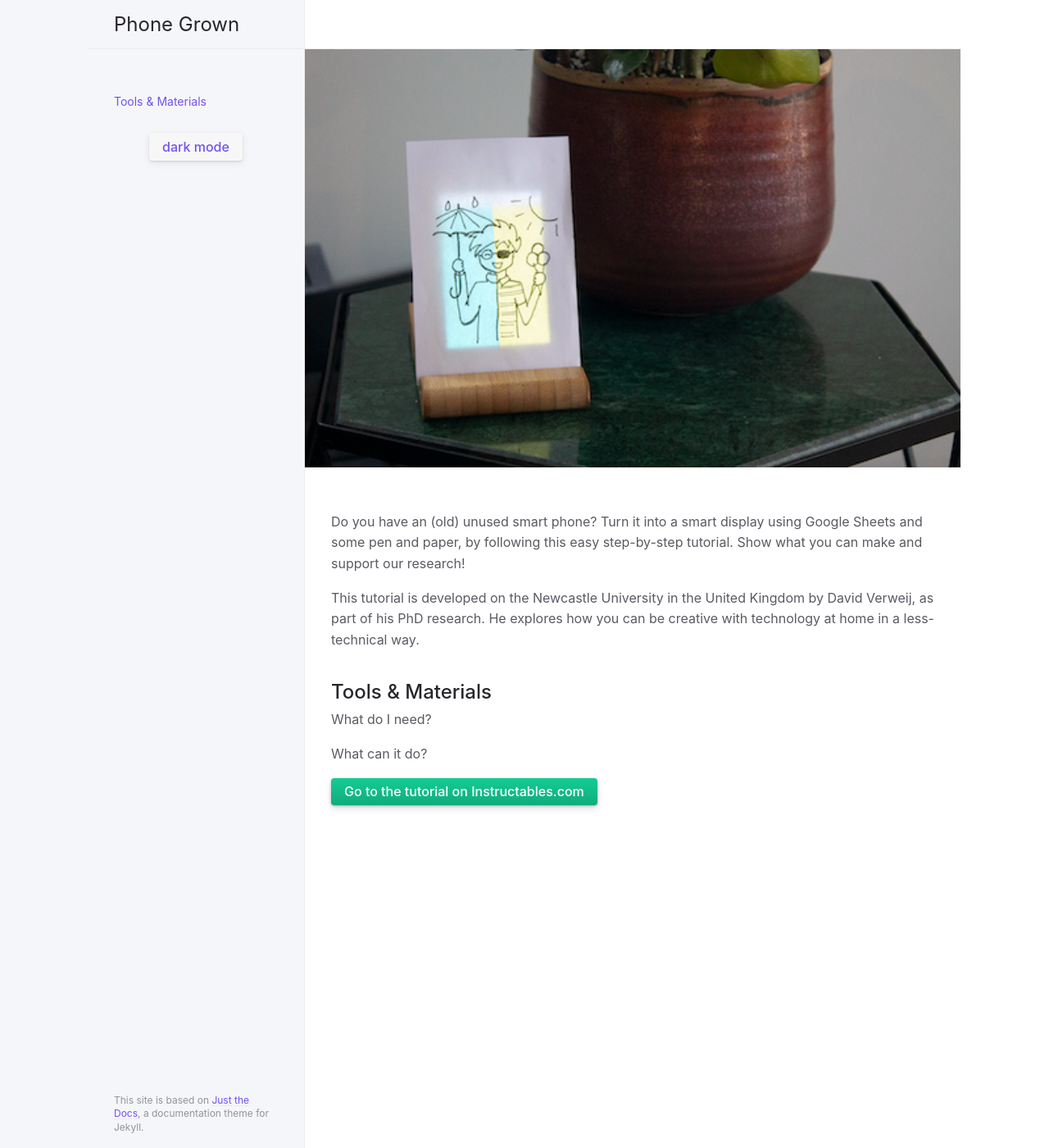
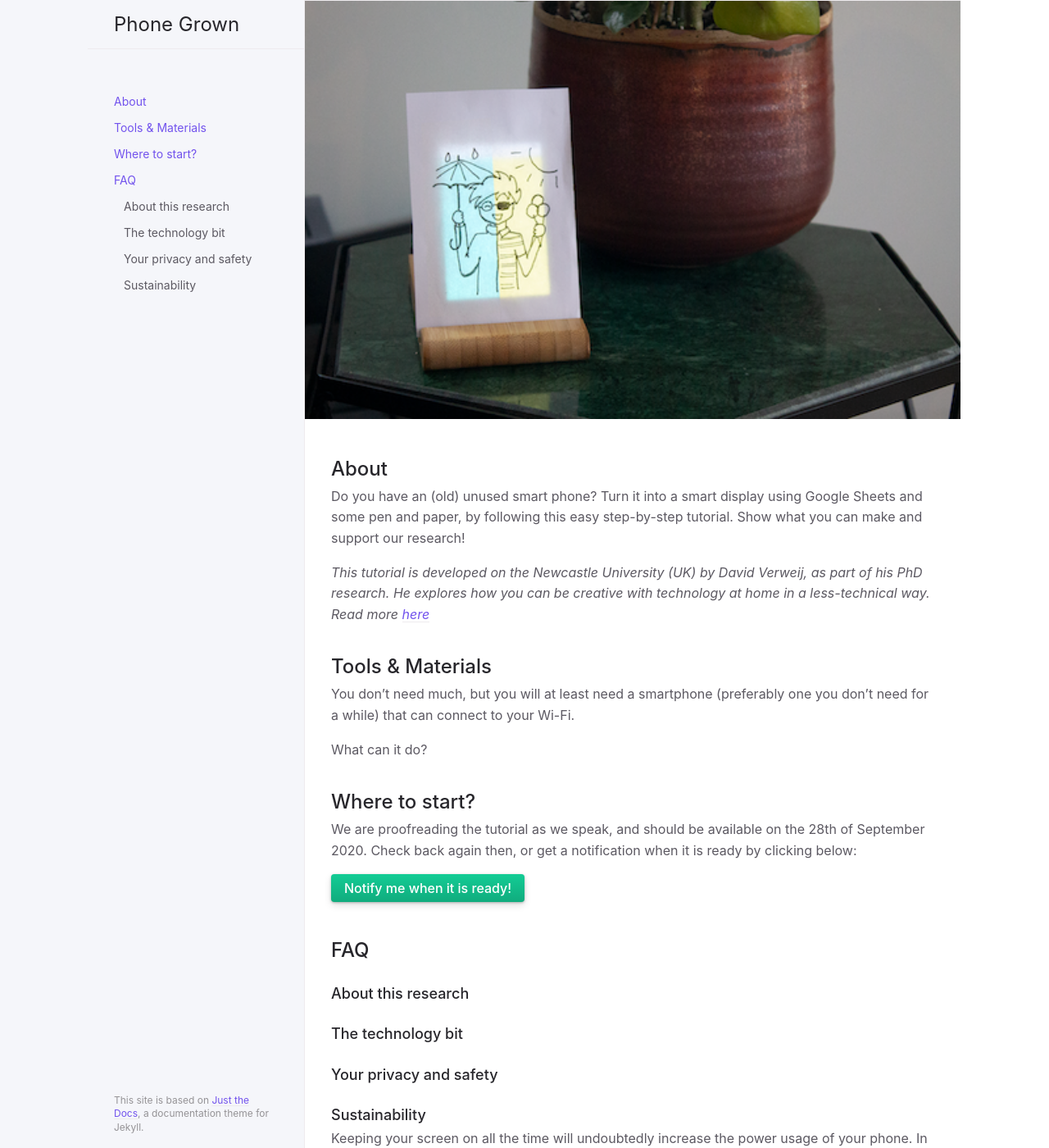
Before and after one commit to davidverweij/phone-grown, a Jekyll site: the page built from index.md, in a window 1280 px wide and 1400 px high. Shown: the whole window at 82% size. Built offline with Jekyll 4.4.1, drawn with Linux system fonts in a browser that asks for light colours; some of the changed text lies outside the part shown.

Commit message:
fixed header and nav, offset scroll

```diff
--- a/_config.yml
+++ b/_config.yml
@@ -9,4 +9,7 @@ url: "" # the base hostname & protocol for your site, e.g. http://example.com
 
 search_enabled: false
 color_scheme: light
+
+footer_content: "A project by <a href='https://openlab.ncl.ac.uk/' target='_blank'>Open Lab</a>, Newcastle University"
 back_to_top: true
+back_to_top_text: "Back to top"
--- a/_includes/nav.html
+++ b/_includes/nav.html
@@ -7,22 +7,3 @@
   h_max=3
   h_min=2
 %}
-
-<br/>
-<div style='text-align:center'>
-  <button class="btn js-toggle-dark-mode">dark mode</button>
-</div>
-
-<script>
-const toggleDarkMode = document.querySelector('.js-toggle-dark-mode');
-
-jtd.addEvent(toggleDarkMode, 'click', function(){
-  if (jtd.getTheme() === 'dark') {
-    jtd.setTheme('light');
-    toggleDarkMode.textContent = 'dark mode';
-  } else {
-    jtd.setTheme('dark');
-    toggleDarkMode.textContent = 'light mode';
-  }
-});
-</script>
--- a/_sass/layout.scss
+++ b/_sass/layout.scss
@@ -3,10 +3,12 @@
 //
 
 .side-bar {
-  z-index: 0;
+  position:fixed;
+  z-index: 1;
   display: flex;
   flex-wrap: wrap;
   background-color: $sidebar-color;
+  width:100%;
 
   @include mq(md) {
     flex-wrap: nowrap;
@@ -57,7 +59,7 @@
   @include mq(md) {
     display: flex;
     justify-content: space-between;
-    height: $header-height;
+    height: 0;
     background-color: $body-background-color;
     border-bottom: $border $border-color;
   }
@@ -183,6 +185,7 @@ body {
 // stylelint-enable selector-max-type
 
 .site-footer {
+  display:none;
   @include container;
   position: absolute;
   bottom: 0;
@@ -193,6 +196,7 @@ body {
   @include fs-2;
 
   @include mq(md) {
+    display:block;
     position: static;
     justify-self: end;
   }
--- a/assets/js/just-the-docs.js
+++ b/assets/js/just-the-docs.js
@@ -36,6 +36,7 @@ function initNav() {
   });
 
   const siteNav = document.getElementById('site-nav');
+  const siteNavLinks = siteNav.getElementsByTagName("A");
   const mainHeader = document.getElementById('main-header');
   const menuButton = document.getElementById('menu-button');
 
@@ -50,6 +51,28 @@ function initNav() {
       mainHeader.classList.remove('nav-open');
     }
   });
+
+  for (const siteNavLink of siteNavLinks){
+    jtd.addEvent(siteNavLink, 'click', function(e){
+        e.preventDefault();
+
+        siteNav.classList.remove('nav-open');
+        mainHeader.classList.remove('nav-open');
+        menuButton.classList.remove('nav-open')
+
+        target = siteNavLink.href.replace(/^[^#]*#/gi,"");
+
+        var element = document.getElementById(target);
+        var headerOffset = '80';
+    	  var elementPosition = element.getBoundingClientRect().top;
+        var offsetPosition = elementPosition - headerOffset;
+
+        window.scrollBy({
+            top: offsetPosition,
+            behavior: "smooth"
+          });
+    });
+  }
 }
 
 // Switch theme
--- a/index.md
+++ b/index.md
@@ -6,16 +6,33 @@ headerimage:
   url: "/assets/images/sunshine_small.png"
 ---
 
+## About
 Do you have an (old) unused smart phone? Turn it into a smart display using Google Sheets and some pen and paper, by following this easy step-by-step tutorial. Show what you can make and support our research!
 
-This tutorial is developed on the Newcastle University in the United Kingdom by David Verweij, as part of his PhD research. He explores how you can be creative with technology at home in a less-technical way.
-
+_This tutorial is developed on the Newcastle University (UK) by David Verweij, as part of his PhD research. He explores how you can be creative with technology at home in a less-technical way. Read more [here](#FAQ_about)_
 
 ## Tools & Materials
-What do I need?
+You don't need much, but you will at least need a smartphone (preferably one you don't need for a while) that can connect to your Wi-Fi.
 
 What can it do?
 
+## Where to start?
+We are proofreading the tutorial as we speak, and should be available on the 28th of September 2020. Check back again then, or get a notification when it is ready by clicking below:
+
+<a class="btn btn-green" href="https://forms.gle/DuNouDBeYJBhXBcDA" target="_blank">Notify me when it is ready!</a>
 
 
-[Go to the tutorial on Instructables.com](#){: .btn .btn-green }
+
+## FAQ
+
+### About this research
+
+### The technology bit
+
+### Your privacy and safety
+
+### Sustainability
+Keeping your screen on all the time will undoubtedly increase the power usage of your phone. In addition to that, the processor is not going to sleep. This is different from the modern screensavers on phones, as they use processing power and energy intelligently. Unfortunately, since we use older phones and a website instead of an app, we cannot use this approach. Instead, this tutorial requires you to keep the phone on a charger, similar to how you would Chargers that are not charging use almost no energy. However, leaving your phone on the charger at all times is not the best treatment for the longevity of your battery. This should be fine when using an older, obsolete, phone, but might not be best if you are using a modern phone for this tutorial in the long run.
+
+A rough calculation (2kWh, < €1/£1 per year)
+Let's take a 'new' Samsung Galaxy S6 (2015) with a battery of 2550 mAH (3.85V). If the phone would be fully drained (and charged) each day, it would take up to 5.5 Wh, or 2 kWh per year. With a current average energy cost of less than €0,30 / £0,30 per kWh, it would cost no more than one euro or pound each year.
```
